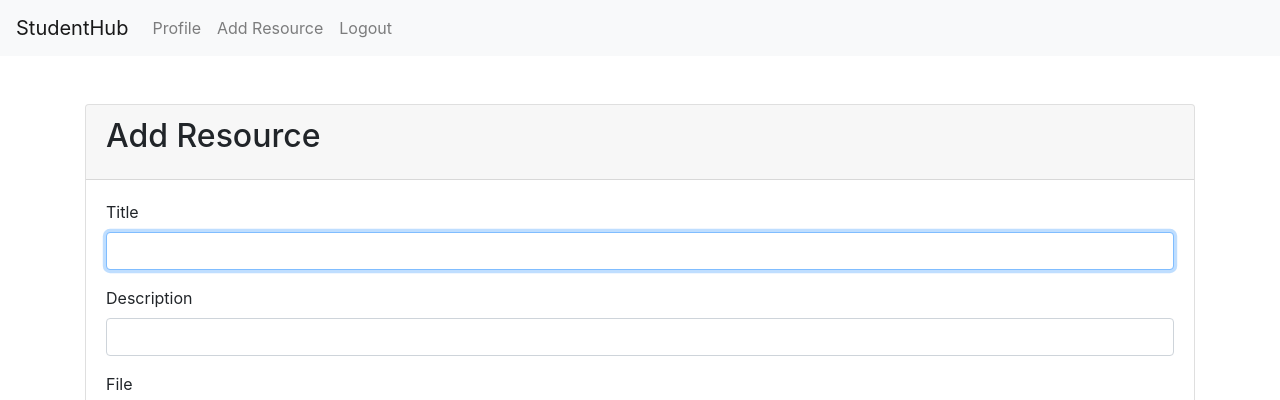
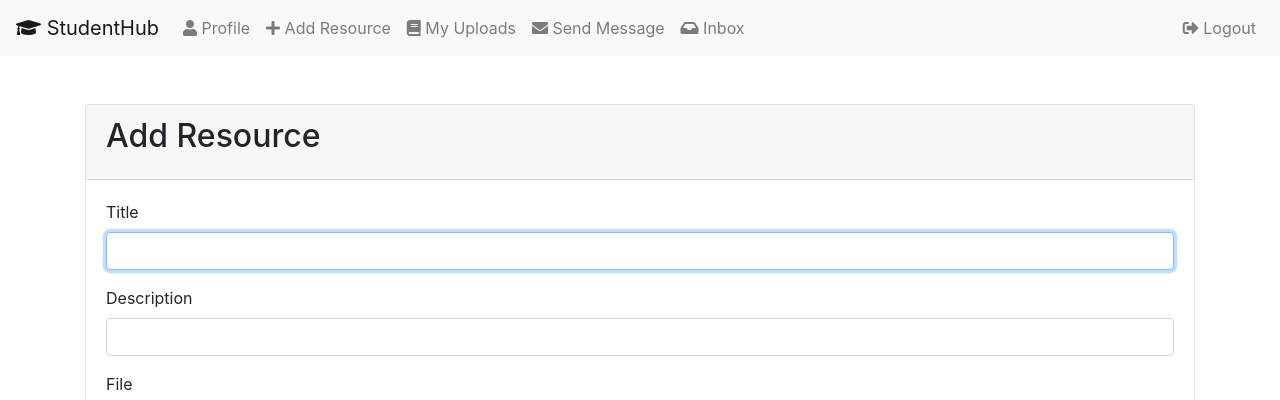
Before and after one commit to Z-odiaq/Student-Hub, a Django app: page /add_resource/ in a window 1280 px wide. Shown: the top 400 px of the page. Run offline with Django 4.2, Linux system fonts and the light colour scheme; the visitor is signed in with stand-in values (Sample User, id 1); some libraries are stand-ins or nearby versions.

Commit message:
Add MessageForm and related templates

```diff
--- a/studentHub/forms.py
+++ b/studentHub/forms.py
@@ -2,6 +2,7 @@
 
 from django import forms
 from .models import *
+
 
 class ResourceForm(forms.ModelForm):
     class Meta:
@@ -48,3 +49,10 @@ class UserProfileForm(forms.ModelForm):
         user.save()
 
         return super(UserProfileForm, self).save(commit)
+class MessageForm(forms.ModelForm):
+    class Meta:
+        model = Message
+        fields = ['content']
+
+    def __init__(self, *args, **kwargs):
+        super().__init__(*args, **kwargs)
--- a/studentHub/models.py
+++ b/studentHub/models.py
@@ -40,7 +40,15 @@ class Comment(models.Model):
         return self.content
     def get_absolute_url(self):
         return reverse('resource-detail', kwargs={'resource_id': self.resource.id})
+class Message(models.Model):
+    sender = models.ForeignKey(User, on_delete=models.CASCADE, related_name='sent_messages')
+    recipient = models.ForeignKey(User, on_delete=models.CASCADE, related_name='received_messages')
+    content = models.TextField()
+    timestamp = models.DateTimeField(auto_now_add=True)
+    is_read = models.BooleanField(default=False)
 
+    def __str__(self):
+        return f"From {self.sender.username} to {self.recipient.username} - {self.timestamp}"
 class Profile(models.Model):
     user = models.OneToOneField(User, on_delete=models.CASCADE)
     bio = models.CharField(max_length=1000, default='')
--- a/studentHub/urls.py
+++ b/studentHub/urls.py
@@ -18,11 +18,16 @@ urlpatterns = [
     path('like/<int:resource_id>/', like_resource, name='like-resource'),
     path('comment/<int:resource_id>/', add_comment, name='add-comment'),
     path('logout/', logout.as_view(next_page='home'), name='logout'),
-    path('<str:query>/', views.home, name='home'),
+
+    path('send_message/', send_message, name='send_message'),
+    path('view_messages/', view_messages, name='view_messages'),
+    path('my-uploads/', my_uploads, name='my-uploads'),
+
 
     path('moderator/delete/resource/<int:resource_id>/', ModeratorDeleteResource, name='moderator-delete-resource'),
     path('moderator/delete/all-comments/<int:resource_id>/', ModeratorDeleteAllComments, name='moderator-delete-comments'),
     path('moderator/delete/comment/<int:comment_id>/', ModeratorDeleteComment, name='moderator-delete-comment'),
     path('moderator/block/user/<int:resource_id>/', ModeratorBlockUser, name='moderator-block-user'),
+    path('<str:query>/', views.home, name='home'),
 
 ]
--- a/studentHub/views.py
+++ b/studentHub/views.py
@@ -4,7 +4,7 @@ from .models import *
 from django.contrib.auth.forms import UserCreationForm
 from django.contrib.auth import authenticate, login
 from django.contrib.auth.views import LoginView
-from .forms import ResourceForm
+from .forms import MessageForm, ResourceForm
 from django.contrib import messages
 from django.utils.crypto import get_random_string
 from django.contrib.auth.decorators import login_required
@@ -209,3 +209,66 @@ def ModeratorBlockUser(request, resource_id):
         profile.blocked = True
     profile.save()
     return redirect('resource-detail', resource_id=resource_id)
+
+@login_required
+def send_meszsage(request, recipient_username):
+    users = User.objects.all()  # Fetch all users
+    context = {'users': users}
+    if request.method == 'POST':
+        form = MessageForm(request.POST)
+        if form.is_valid():
+            content = form.cleaned_data['content']
+            recipient = User.objects.get(username=recipient_username)
+
+            # Create and save the message
+            Message.objects.create(sender=request.user, recipient=recipient, content=content)
+
+            return redirect('view_messages')  # Redirect to the view_messages page after sending the message
+    else:
+        form = MessageForm()
+
+    context = {'form': form, 'recipient_username': recipient_username}
+    return render(request, 'studenthub/send_message.html', context)
+@login_required
+def view_messages(request):
+    received_messages = Message.objects.filter(recipient=request.user).order_by('-timestamp')
+    sent_messages = Message.objects.filter(sender=request.user).order_by('-timestamp')
+    # Ajoutez ici la logique pour afficher les messages dans le modèle de messagerie
+    return render(request, 'studenthub/view_messages.html', {'received_messages': received_messages,'sent_messages': sent_messages})
+def my_view(request):
+    users = User.objects.all()  # Fetch all users
+    context = {'users': users}
+    return render(request, 'my_template.html', context)
+
+def send_message(request):
+    # If a recipient_username is provided, fetch the User object
+    recipient = None
+
+
+    # Handle POST request: sending a message
+    if request.method == 'POST':
+        form = MessageForm(request.POST)
+        if form.is_valid():
+            # Assuming the form saves the message to the database
+            message = form.save(commit=False)
+            message.sender = request.user  # Set the sender to the current user
+            message.recipient = recipient  # Set the recipient
+            message.save()
+            # Redirect to a new URL, maybe a confirmation page or back to the form
+            return redirect('view_messages')  # Replace 'success_page' with your actual success page's name
+    else:
+        form = MessageForm()
+
+    # Fetch all users for the recipient dropdown, excluding the current user
+    users = User.objects.exclude(username=request.user.username)
+
+    context = {
+        'form': form,
+        'users': users,
+        'recipient': recipient,
+    }
+    return render(request, 'studenthub/send_message.html', context)
+
+def my_uploads(request):
+    resources = Resource.objects.filter(uploader=request.user)
+    return render(request, 'studenthub/myuploads.html', {'resources': resources})
--- a/templates/studenthub/base.html
+++ b/templates/studenthub/base.html
@@ -6,33 +6,65 @@
     <meta charset="UTF-8">
     <meta name="viewport" content="width=device-width, initial-scale=1.0">
     <title>{% block title %}StudentHub{% endblock %}</title>
-    <!-- Add your CSS styles and Bootstrap CDN link here -->
+    <!-- Add your CSS styles, Bootstrap CDN link, and Font Awesome link here -->
     <link rel="stylesheet" href="https://maxcdn.bootstrapcdn.com/bootstrap/4.5.2/css/bootstrap.min.css">
+    <link rel="stylesheet" href="https://cdnjs.cloudflare.com/ajax/libs/font-awesome/5.15.1/css/all.min.css"> <!-- Font Awesome link -->
     {% block styles %}{% endblock %}
 </head>
 <body>
 
 <!-- Navigation Bar -->
 <nav class="navbar navbar-expand-lg navbar-light {% if user.is_authenticated and user.profile.role == 'MOD' %} bg-warning {% else %}  bg-light {% endif %}">
-    <a class="navbar-brand" href="{% url 'home' %}">StudentHub </a>
+    <a class="navbar-brand" href="{% url 'home' %}">
+        <i class="fas fa-graduation-cap"></i> StudentHub <!-- Graduation cap icon -->
+    </a>
     <div class="collapse navbar-collapse" id="navbarNav">
         <ul class="navbar-nav mr-auto">
             {% if user.is_authenticated %}
                 <li class="nav-item">
-                    <a class="nav-link" href="{% url 'profile' %}">Profile</a>
+                    <a class="nav-link" href="{% url 'profile' %}">
+                        <i class="fas fa-user"></i> Profile <!-- User icon -->
+                    </a>
                 </li>
                 <li class="nav-item">
-                    <a class="nav-link" href="{% url 'add-resource' %}">Add Resource</a>
+                    <a class="nav-link" href="{% url 'add-resource' %}">
+                        <i class="fas fa-plus"></i> Add Resource <!-- Plus icon -->
+                    </a>
                 </li>
                 <li class="nav-item">
-                    <a class="nav-link" href="{% url 'logout' %}">Logout</a>
+                    <a class="nav-link" href="{% url 'my-uploads' %}">
+                        <i class="fas fa-book"></i> My Uploads <!-- Book icon -->
+                    </a>
+                </li>
+                <li class="nav-item">
+                    <a href="{% url 'send_message' %}" class="nav-link">
+                        <i class="fas fa-envelope"></i> Send Message <!-- Envelope icon -->
+                    </a>
+                </li>
+                <li class="nav-item">
+                    <a class="nav-link" href="{% url 'view_messages' %}">
+                        <i class="fas fa-inbox"></i> Inbox <!-- Inbox icon -->
+                    </a>
+                </li>
+            {% endif %}
+        </ul>
+        <ul class="navbar-nav ml-auto">
+            {% if user.is_authenticated %}
+                <li class="nav-item">
+                    <a class="nav-link" href="{% url 'logout' %}">
+                        <i class="fas fa-sign-out-alt"></i> Logout <!-- Sign out icon -->
+                    </a>
                 </li>
             {% else %}
                 <li class="nav-item">
-                    <a class="nav-link" href="{% url 'login' %}">Login</a>
+                    <a class="nav-link" href="{% url 'login' %}">
+                        <i class="fas fa-sign-in-alt"></i> Login <!-- Sign in icon -->
+                    </a>
                 </li>
                 <li class="nav-item">
-                    <a class="nav-link" href="{% url 'register' %}">Register</a>
+                    <a class="nav-link" href="{% url 'register' %}">
+                        <i class="fas fa-user-plus"></i> Register <!-- User plus icon -->
+                    </a>
                 </li>
             {% endif %}
         </ul>
```
Also changed, not shown: templates/studenthub/myuploads.html (added, +30 -0 lines), templates/studenthub/send_message.html (added, +40 -0 lines), templates/studenthub/view_messages.html (added, +39 -0 lines), studentHub/migrations/0011_message.py (added).
